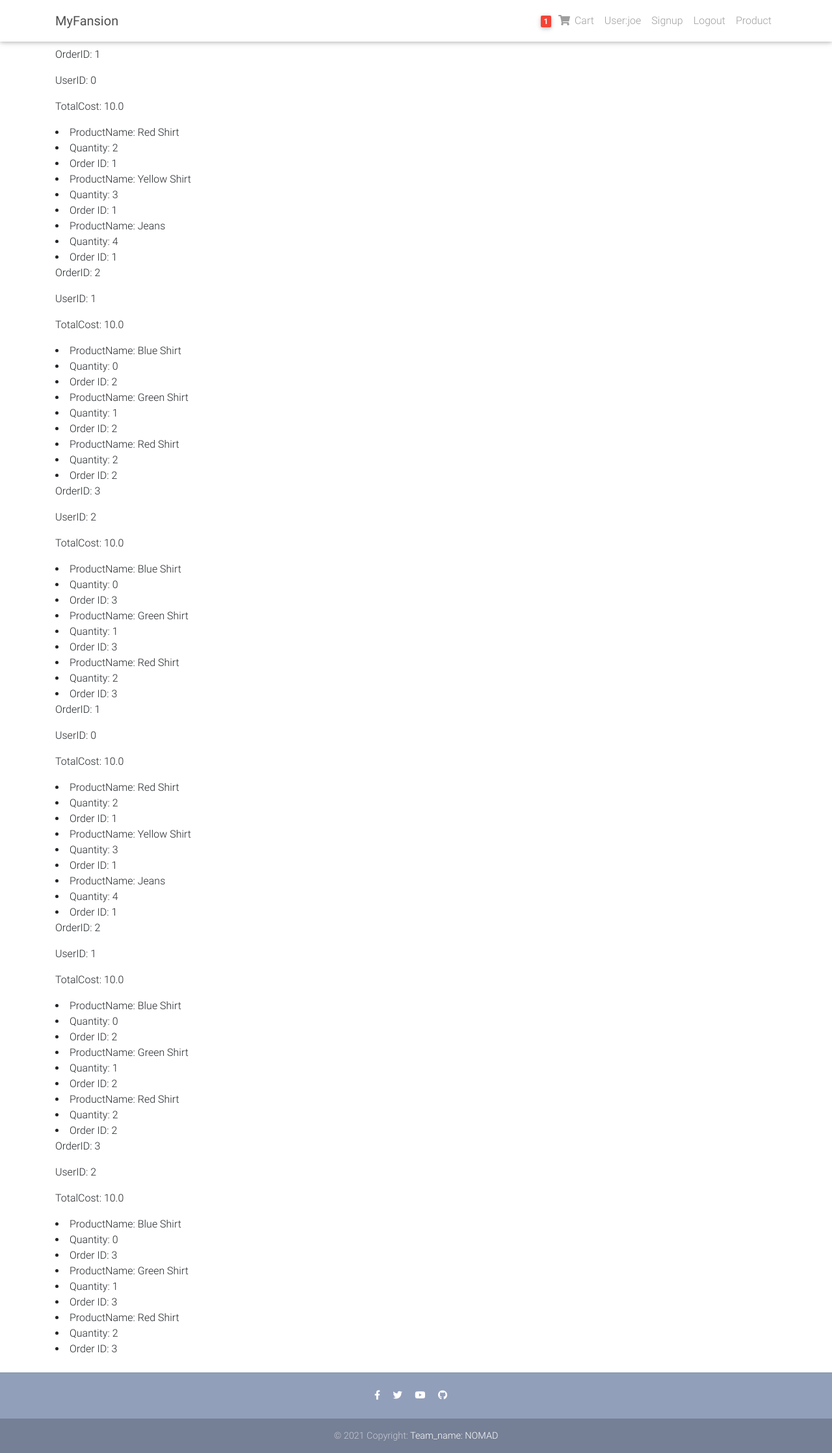
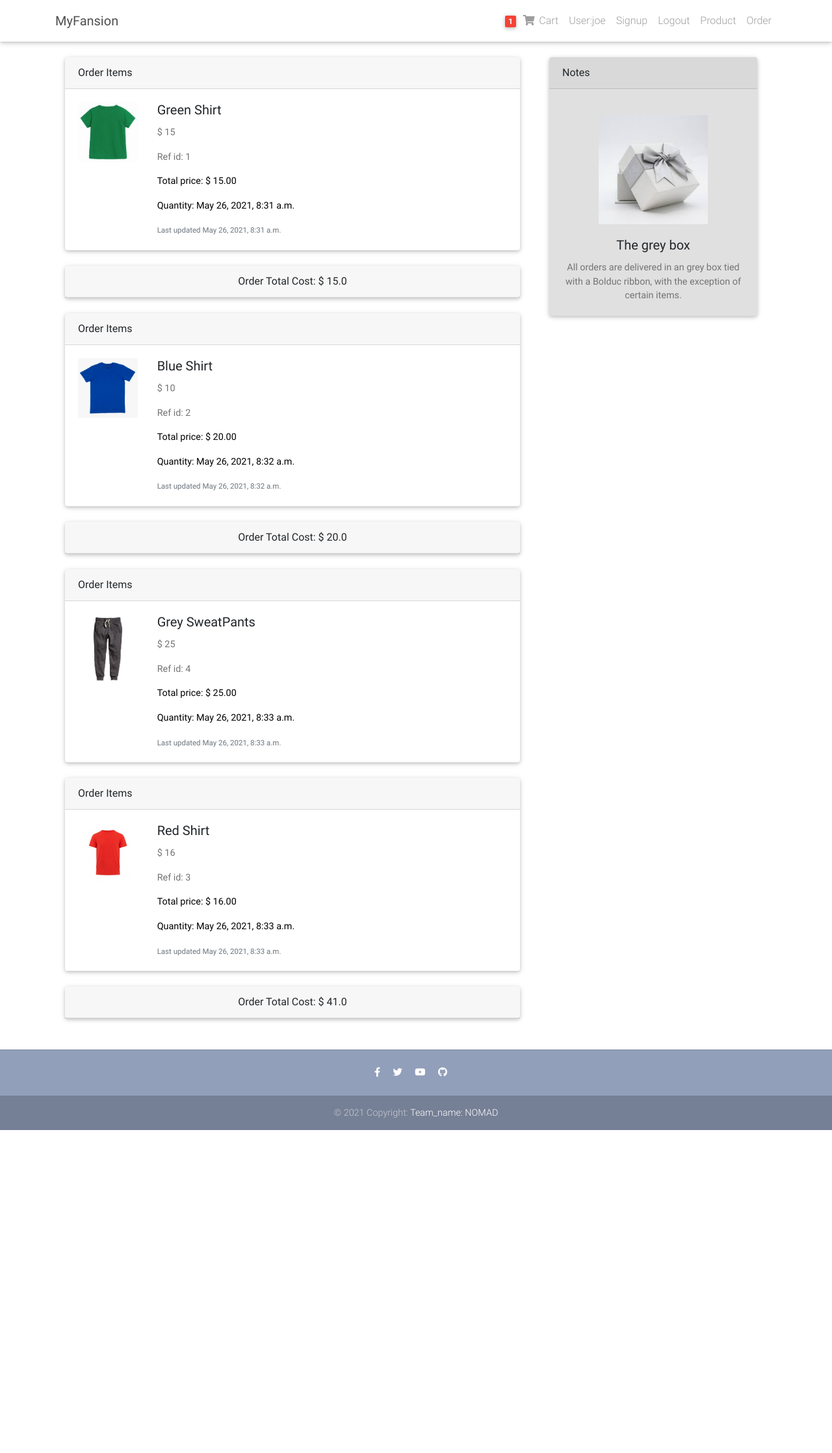
Before and after one commit to xingq1998/CIS422_group4_project2, a Django app: page /orders/all in a window 1280 px wide. Shown: the whole page at 65% size. After the commit the page ends 1739 px from the top, so only its background shows below. Run offline with Django 3.2, Linux system fonts and the light colour scheme; a user stored in the database is signed in; data comes from the database, SQL or seed files in the repository; some libraries are stand-ins or nearby versions.

Commit message:
finish order module frontend and backend and implement checkout function

```diff
--- a/mysite/cart/models.py
+++ b/mysite/cart/models.py
@@ -10,6 +10,7 @@ class CartItem(models.Model):
     product = models.ForeignKey(Item, on_delete=models.CASCADE, null=True)
     quantity = models.IntegerField(default=1)
     user_id = models.IntegerField(default=0)
+    status = models.IntegerField(default=1)  # 1 represents active,0 represents closed
     created_at = models.DateTimeField(default=timezone.now)
 
     def __str__(self):
@@ -17,7 +18,7 @@ class CartItem(models.Model):
 
     def user_total_price(user_id):
         price = 0
-        for item in CartItem.objects.filter(user_id=user_id):
+        for item in CartItem.objects.filter(user_id=user_id, status=1):
             # product = Item.objects.get(item.product_id)
             price += item.quantity * item.product.price
         return price
--- a/mysite/cart/views.py
+++ b/mysite/cart/views.py
@@ -35,10 +35,11 @@ def cartInsert(request):
 def fetchUserCart(request):
     if request.user.is_authenticated:
         user_id = request.user.id
-        cart_items = CartItem.objects.all().filter(user_id=user_id)
+        cart_items = CartItem.objects.all().filter(user_id=user_id, status=1)
+        total_price = CartItem.user_total_price(user_id)
         return render(request, 'cart/cart.html',
                       {'cart_items': cart_items,
-                       'total_price': CartItem.user_total_price(user_id),
+                       'total_price': total_price,
                        })
     else:
         return render(request, 'cart/cart.html',
--- a/mysite/orders/models.py
+++ b/mysite/orders/models.py
@@ -1,14 +1,27 @@
 from django.db import models
 from product.models import Item
+from cart.models import CartItem
+from django.utils import timezone
 
 
 class Order(models.Model):
-    order_id = models.BigIntegerField(default=0)
     user_id = models.IntegerField(default=0)
     total_cost = models.FloatField(default=0.0)
 
 
 class OrderedItem(models.Model):
+    product_id = models.IntegerField(default=1)
+    product_name = models.CharField(max_length=300, default="")
+    product_category = models.CharField(default="N/A", max_length=20)
+    product_pic_address = models.CharField(default="N/A", max_length=20)
     quantity = models.IntegerField(default=1)
+    cart_item = models.ForeignKey(CartItem, on_delete=models.DO_NOTHING, null=True)
+    price = models.IntegerField(default=1)
     order = models.ForeignKey(Order, on_delete=models.CASCADE)
-    product = models.ForeignKey(Item, on_delete=models.CASCADE)
+    created_at = models.DateTimeField(default=timezone.now)
+
+    def __str__(self):
+        return self.product_name
+
+    class Meta:
+        ordering = ['product_name']
--- a/mysite/orders/urls.py
+++ b/mysite/orders/urls.py
@@ -4,5 +4,6 @@ from . import views
 app_name = 'orders'
 
 urlpatterns = [
-    path('all', views.orders, name='all'),
+    path('all', views.fetch_orders, name='all'),
+    path('checkout', views.checkout, name='checkout'),
 ]
--- a/mysite/orders/views.py
+++ b/mysite/orders/views.py
@@ -1,9 +1,48 @@
-from django.shortcuts import render
-from orders.models import Order
+from django.shortcuts import render, redirect
+from orders.models import Order, OrderedItem
+from cart.models import CartItem
+
 
 # Create your views here.
 
 def orders(request):
     all_orders = Order.objects.all()
 
-    return render(request, 'orders/all.html', {"orders" : all_orders})
+    return render(request, 'orders/all.html', {"orders": all_orders})
+
+
+def fetch_orders(request):
+    ordereditem_sets = {}
+    if request.user.is_authenticated:
+        user_id = request.user.id
+        order_set = Order.objects.all().filter(user_id=user_id).all()
+        for order in order_set:
+            ordereditem_sets[order.id] = order.ordereditem_set.all()
+    return render(request, 'orders/all.html', {"orders": order_set, "ordereditem_sets": ordereditem_sets})
+
+
+def checkout(request):
+    if request.user.is_authenticated:
+        user_id = request.user.id
+        cart_items = CartItem.objects.all().filter(user_id=user_id, status=1)
+        order, created = Order.objects.get_or_create(user_id=user_id, total_cost=CartItem.user_total_price(user_id))
+        for cart_item in cart_items:
+            OrderedItem.objects.create(product_id=cart_item.product_id,
+                                       product_name=cart_item.product.name,
+                                       product_category=cart_item.product.category,
+                                       product_pic_address=cart_item.product.pic_address,
+                                       quantity=cart_item.quantity,
+                                       cart_item=cart_item,
+                                       price=cart_item.product.price,
+                                       order=order
+                                       )
+            cart_item.status = 0
+            cart_item.save()
+            # new_order_item = order.ordereditem_set.create(product_id=cart_item.product_id,
+            #                                               product_name=cart_item.product_name,
+            #                                               product_category=cart_item.product.category,
+            #                                               quantity=cart_item.quantity,
+            #                                               cart_item=cart_item,
+            #                                               price=cart_item.product.price,
+            #                                               )
+    return redirect('/orders/all')
--- a/mysite/templates/navbar.html
+++ b/mysite/templates/navbar.html
@@ -68,9 +68,9 @@
                 </li>
                 {#                                {% else %}#}
                 <li class="nav-item">
-                    {#                    <a class="nav-link waves-effect" href="{% url 'signup' %}">#}
-                    {#                        <span class="clearfix d-none d-sm-inline-block"> Sign up </span>#}
-                    {#                    </a>#}
+                    <a class="nav-link waves-effect" href="{% url 'orders:all' %}">
+                        <span class="clearfix d-none d-sm-inline-block grey-text"> Order </span>
+                    </a>
                 </li>
                 <li class="nav-item">
                     {#                    <a class="nav-link waves-effect" href="{% url 'login' %}">#}
--- a/mysite/templates/orders/all.html
+++ b/mysite/templates/orders/all.html
@@ -2,25 +2,69 @@
 {% load static %}
 {% block content %}
     <div class="container">
+        <p></p>
+        <div class="row">
+            <div class="col-sm-8">
+                {% if not request.user.is_authenticated %}
+                    <p>You haven't logged in the system.</p>
+                {% endif %}
 
-        <div class="row">
+                {% for order in orders %}
+                    {% for order_item in order.ordereditem_set.all %}
+                        <div class="col-sm-12">
+                            <div class="card mb-4" style="max-width: 800px;">
+                                <div class="card-header d-flex justify-content-between">
+                                    Order Items
+                                </div>
+                                <div class="row g-0">
+                                    <div class="col-md-2">
+                                        <img class="card-img-top" style="margin: 20px"
+                                             src="{% static order_item.product_pic_address %}" alt="cloth img">
+                                    </div>
+                                    <div class="col-md-8">
+                                        <div class="card-body">
+                                            <h5 class="card-title">{{ order_item.product_name }}</h5>
+                                            <p class="card-text">$ {{ order_item.price }}</p>
+                                            <p class="card-text">Ref id: {{ order_item.id }}</p>
+                                            <p class="card-text black-text">Total price: $
+                                                {% widthratio order_item.price 1 order_item.quantity %}.00</p>
+                                            <p class="card-text black-text">Quantity: {{ order_item.created_at }}</p>
+                                            <p class="card-text"><small class="text-muted">Last
+                                                updated {{ order_item.created_at }}</small>
+                                            </p>
+                                        </div>
+                                    </div>
+                                </div>
+                            </div>
+                        </div>
+                    {% endfor %}
 
-            <div class="col-sm-8">
-                {% for order in orders %}
-                    <div class="cotainer">
-                        <p>OrderID: {{ order.order_id }}</p>
-                        <p>UserID: {{ order.user_id }}</p>
-                        <p>TotalCost: {{ order.total_cost }}</p>
-                            {% for item in order.ordereditem_set.all %}
-                                <div>
-                                    <li>ProductName: {{ item.product.name }}</li>
-                                    <li>Quantity: {{ item.quantity }}</li>
-                                    <li>Order ID: {{ item.order.order_id }}</li>
-                                </div>
-                            {% endfor %}
+                    <div class="col-sm-12">
+                        <div class="card mb-4" style="max-width: 800px;">
+                            <div class="card-header text-center">
+                                Order Total Cost: $ {{ order.total_cost }}
+                            </div>
+                        </div>
                     </div>
+
                 {% endfor %}
+
+            </div>
+            <div class="col-sm-4">
+                <div class="card bg-light mb-3" style="max-width: 20rem;">
+                    <div class="card-header">Notes</div>
+                    <div class="card-body text-center">
+                        <img class="card-img-top" style="margin: 20px;width:60%;"
+                             src="{% static 'img/gift-box.jpeg' %}" alt="gift box img">
+                        <h5 class="card-title">The grey box</h5>
+                        <p class="card-text">
+                            All orders are delivered in an grey box tied with a Bolduc ribbon, with the exception of
+                            certain items.
+                        </p>
+                    </div>
+                </div>
             </div>
         </div>
+
     </div>
 {% endblock content %}
```
Also changed, not shown: mysite/templates/cart/cart.html (+11 -8 lines), mysite/db.sqlite3.
